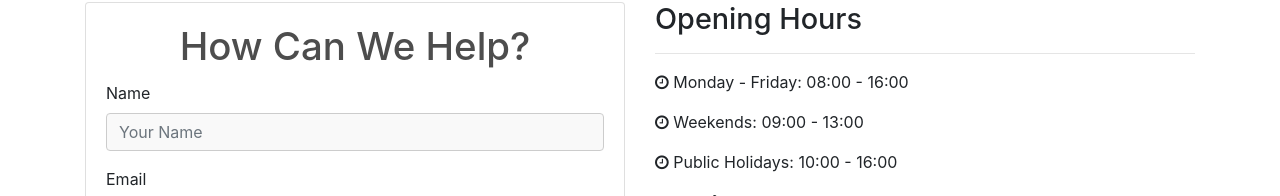
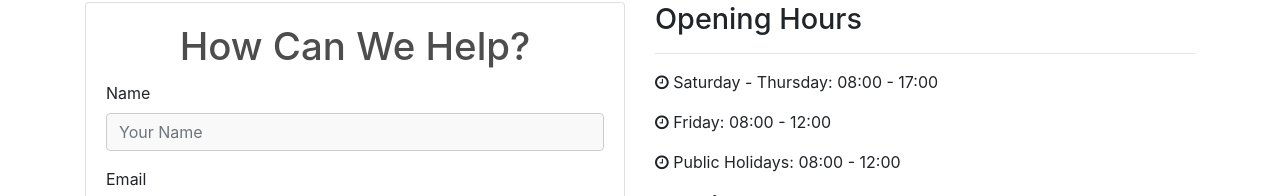
Before and after one commit to katarighe/galad-agricultural, a website: page contact.html in a window 1280 px wide. Shown: the part 182-378 px from the top of the page. Drawn offline with nearby package versions, Linux system fonts and the light colour scheme.

Commit message:
Update the contact

```diff
--- a/contact.html
+++ b/contact.html
@@ -151,9 +151,9 @@
           <div class="col-sm-6 opening-hours">
             <h3>Opening Hours</h3>
             <hr />
-            <p><i class="fa fa-clock-o"></i> Monday - Friday: 08:00 - 16:00</p>
-            <p><i class="fa fa-clock-o"></i> Weekends: 09:00 - 13:00</p>
-            <p><i class="fa fa-clock-o"></i> Public Holidays: 10:00 - 16:00</p>
+            <p><i class="fa fa-clock-o"></i> Saturday - Thursday: 08:00 - 17:00</p>
+            <p><i class="fa fa-clock-o"></i> Friday: 08:00 - 12:00</p>
+            <p><i class="fa fa-clock-o"></i> Public Holidays: 08:00 - 12:00</p>
 
             <h3>Get in Touch</h3>
             <hr />
```
